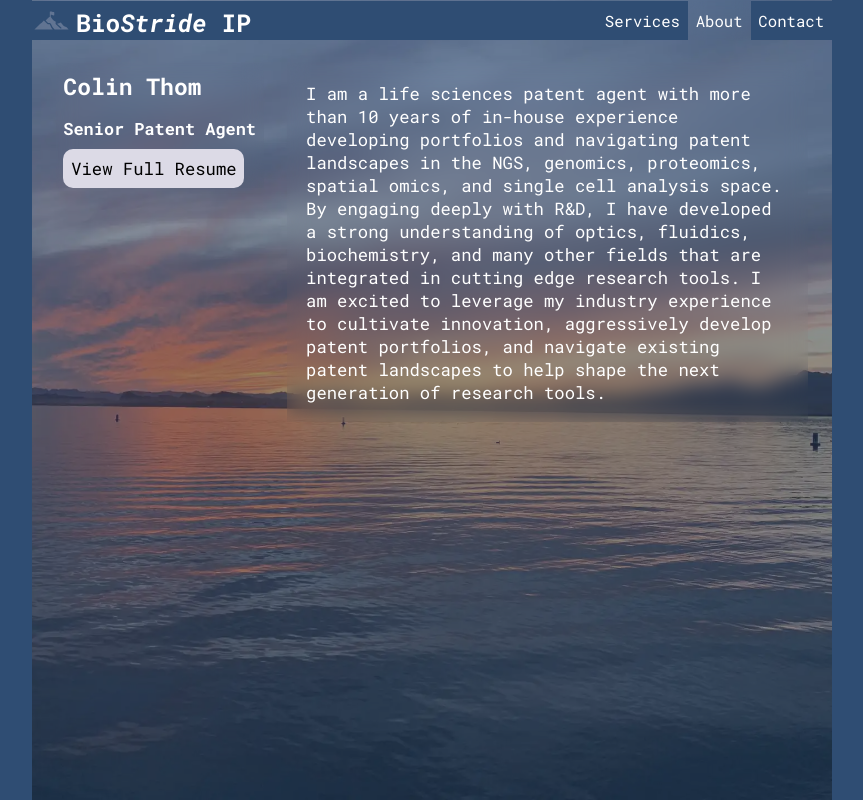
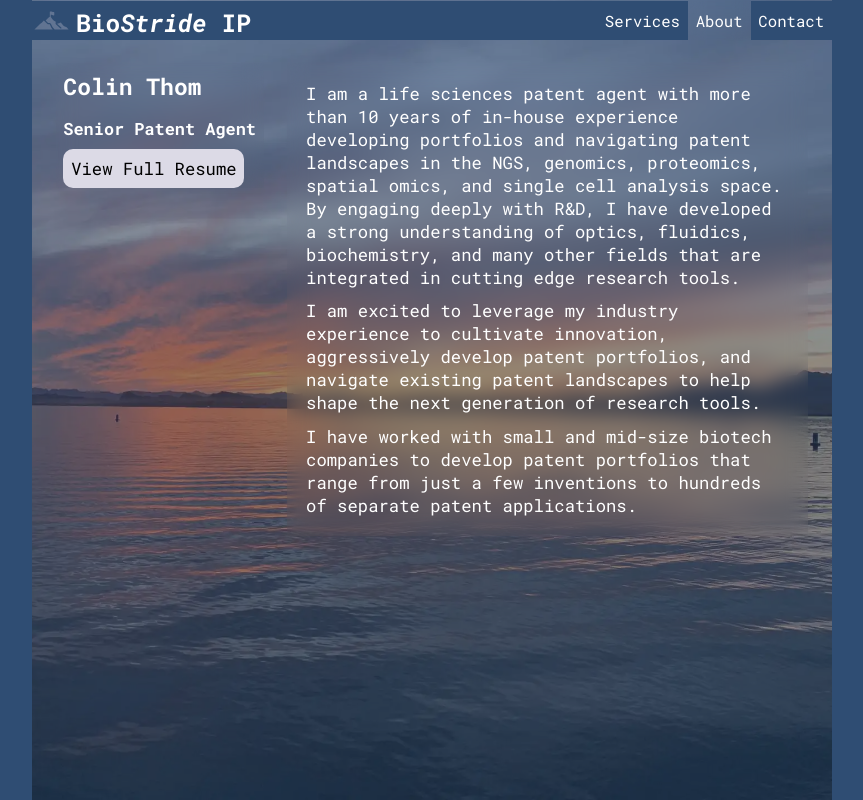
Before and after one commit to skedwards88/biostride-ip, a React app: page / in a window 1280 px wide. Both pictures are taken after a click on the button "About". Shown: the whole page, without its empty margins (208-1071 px from the left). Built offline with nearby package versions, Linux system fonts and the light colour scheme.

Commit message:
add missing content

```diff
--- a/src/components/About.js
+++ b/src/components/About.js
@@ -17,10 +17,18 @@ export default function About() {
           the NGS, genomics, proteomics, spatial omics, and single cell analysis
           space. By engaging deeply with R&D, I have developed a strong
           understanding of optics, fluidics, biochemistry, and many other fields
-          that are integrated in cutting edge research tools. I am excited to
-          leverage my industry experience to cultivate innovation, aggressively
-          develop patent portfolios, and navigate existing patent landscapes to
-          help shape the next generation of research tools.
+          that are integrated in cutting edge research tools.
+        </p>
+        <p>
+          I am excited to leverage my industry experience to cultivate
+          innovation, aggressively develop patent portfolios, and navigate
+          existing patent landscapes to help shape the next generation of
+          research tools.
+        </p>
+        <p>
+          I have worked with small and mid-size biotech companies to develop
+          patent portfolios that range from just a few inventions to hundreds of
+          separate patent applications.{" "}
         </p>
       </div>
     </div>
--- a/src/components/Services.js
+++ b/src/components/Services.js
@@ -25,7 +25,10 @@ export default function Services() {
     },
     {
       header: "IP Portfolio Assessment",
-      items: ["TODO"],
+      items: [
+        "Your Portfolio Presentation (e.g., for VC funding round or acquisition)",
+        "Third party Portfolio Review",
+      ],
     },
     {
       header: "Patent Licensing",
```
Also changed, not shown: 1 other file (tests, documents, lock files or other folders).
